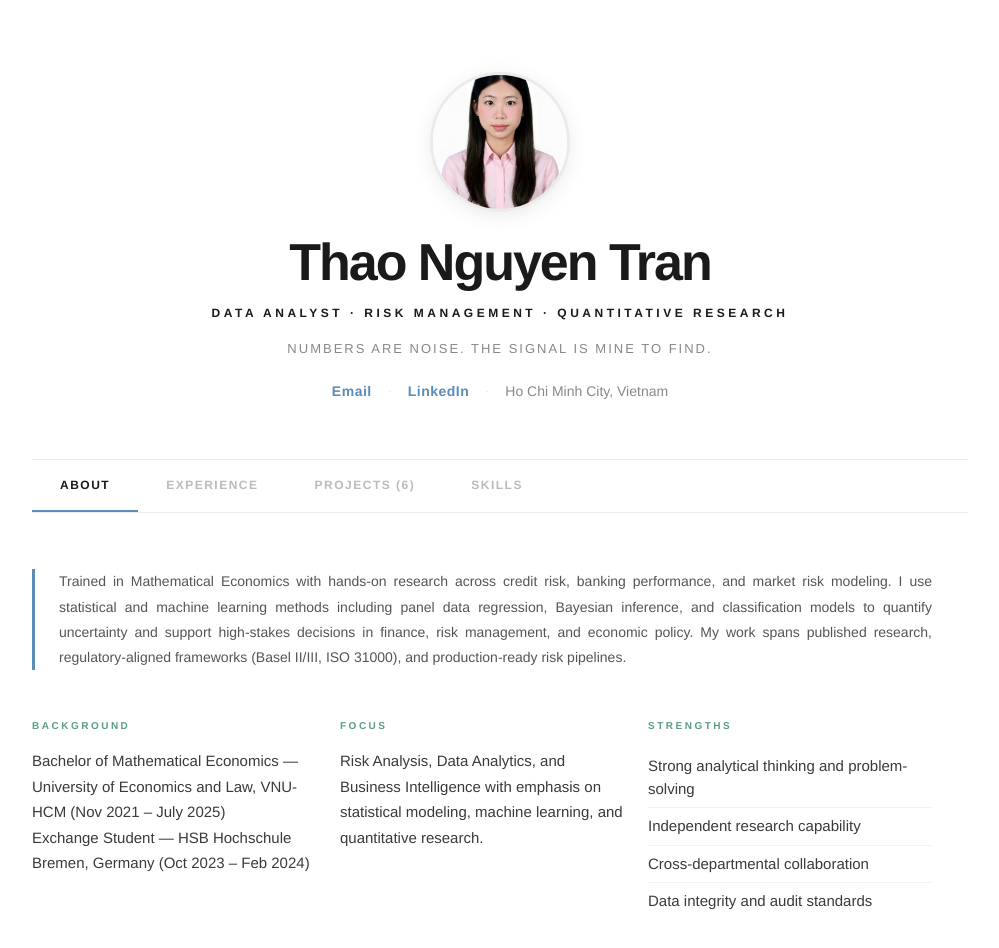
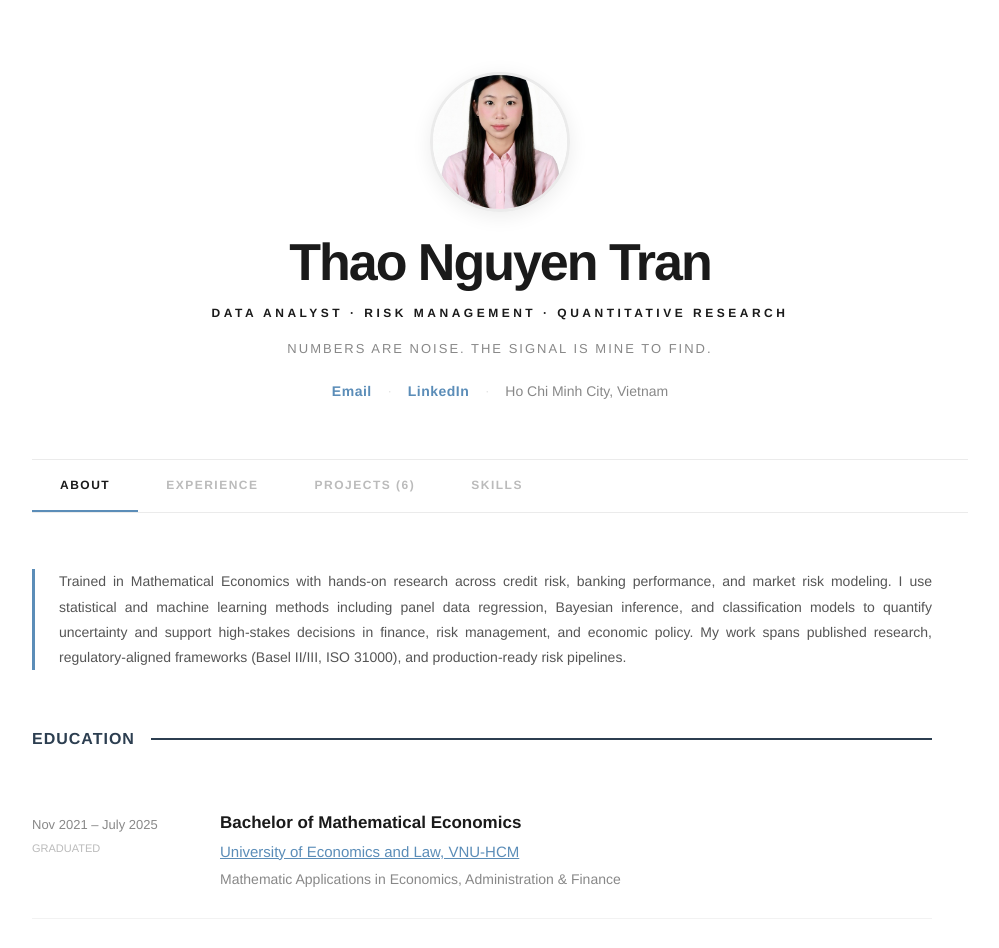
Before and after one commit to nguyenthaotran7903/Thao-Nguyen-Portfolio, a Next.js app: page / in a window 1280 px wide. Shown: the top 948 px of the page, without its empty margins (140-1139 px from the left). Built offline with nearby package versions, Linux system fonts and the light colour scheme.

Commit message:
Update page.jsx

```diff
--- a/app/page.jsx
+++ b/app/page.jsx
@@ -1589,27 +1589,6 @@ export default function Portfolio() {
         {activeTab === 'about' && (
           <section className={styles.section}>
             <p className={styles.aboutBio}>{data.profile.bio}</p>
-            <div className={styles.aboutGrid}>
-              <div className={styles.aboutCard}>
-                <span className={styles.cardLabel}>Background</span>
-                <div>
-                  <p>{data.about.background}</p>
-                  {data.about.exchange && <p>{data.about.exchange}</p>}
-                </div>
-              </div>
-              <div className={styles.aboutCard}>
-                <span className={styles.cardLabel}>Focus</span>
-                <p>{data.about.professional_focus}</p>
-              </div>
-              <div className={styles.aboutCard}>
-                <span className={styles.cardLabel}>Strengths</span>
-                <ul className={styles.strengthsList}>
-                  {data.about.strengths.map((s, i) => (
-                    <li key={i}>{s}</li>
-                  ))}
-                </ul>
-              </div>
-            </div>
 
             <Divider label="Education" />
             {data.education.map((edu, i) => (
```
